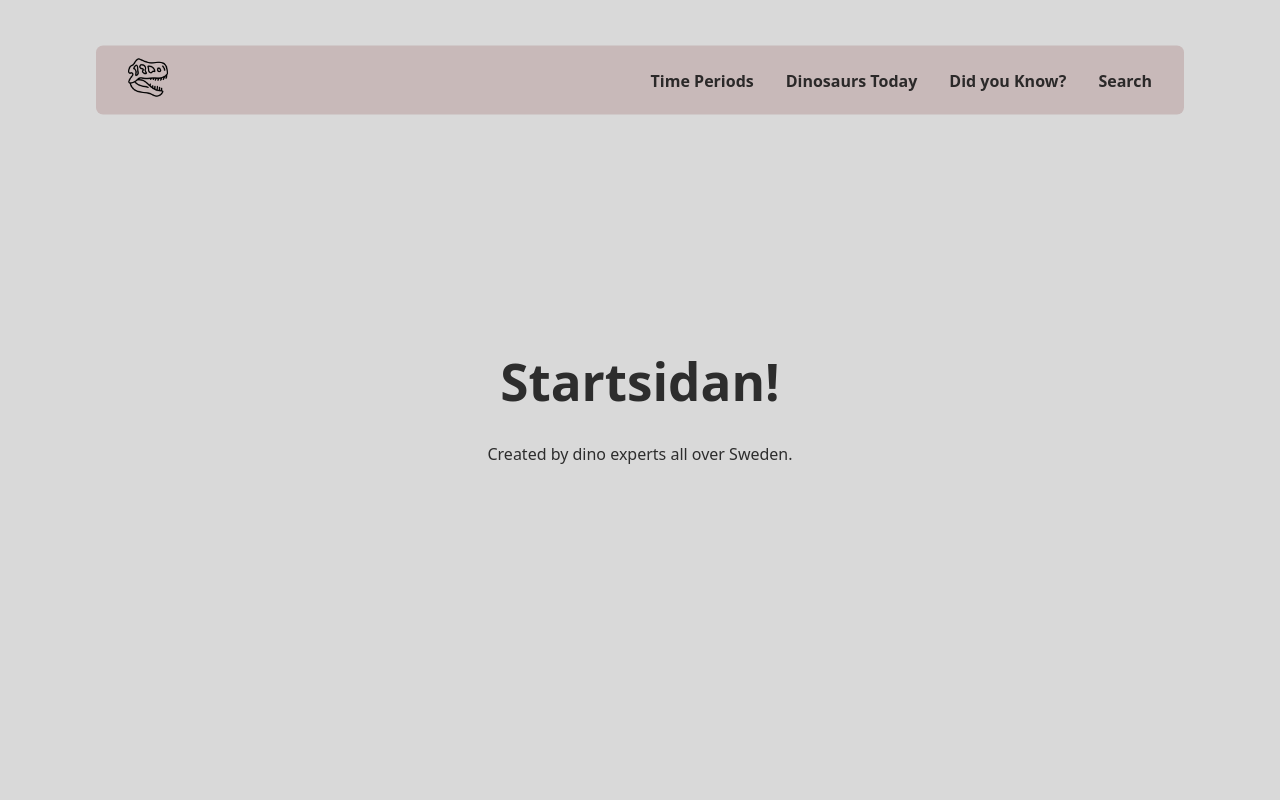
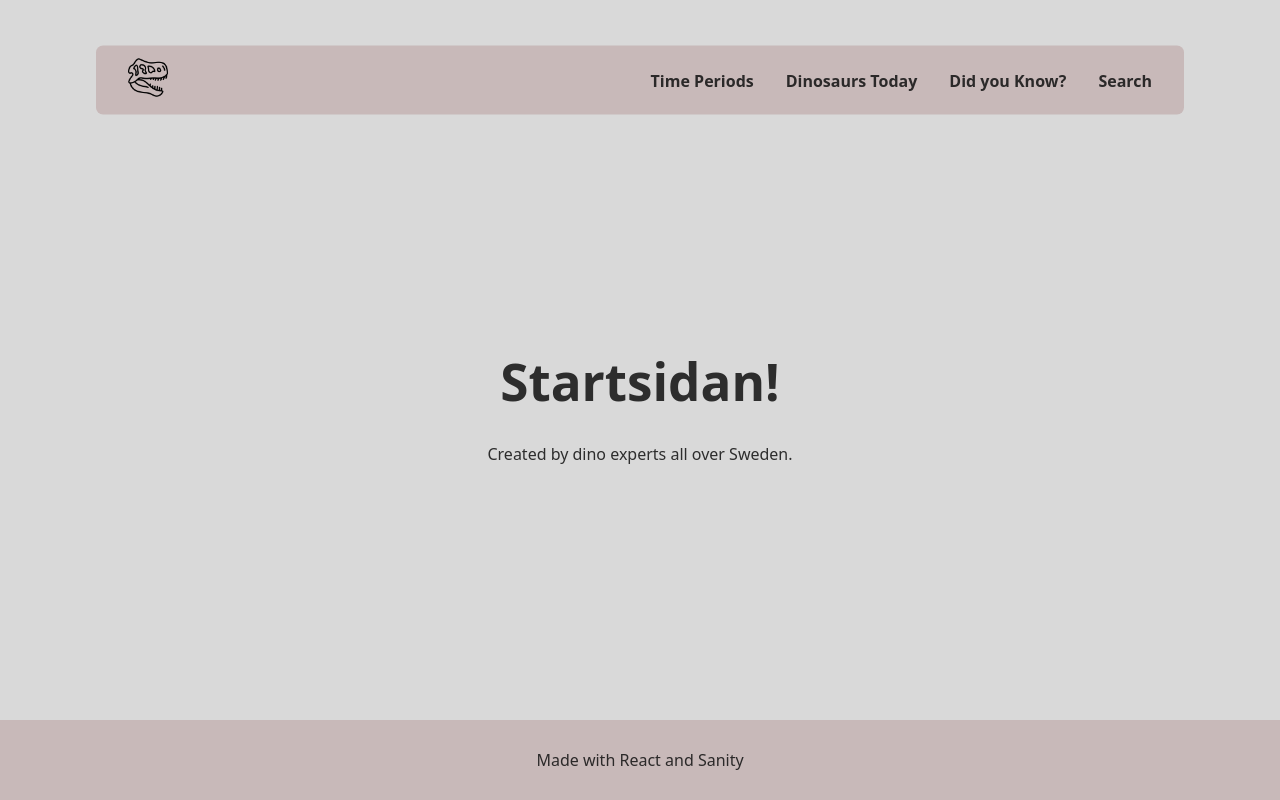
Before and after one commit to williamwestergard/Sanity-react-gruppuppgift, a React (Vite) app in the folder frontend/: page / in a window 1280 px wide. Built offline with nearby package versions, Linux system fonts and the light colour scheme.

Commit message:
Initial commit

```diff
--- a/frontend/src/App.jsx
+++ b/frontend/src/App.jsx
@@ -1,5 +1,6 @@
 import "./App.css";
 import Navbar from "./components/navbar/Navbar";
+import Footer from "./components/footer/Footer";
 
 function App() {
   return (
@@ -7,6 +8,8 @@ function App() {
       <Navbar />
       <h1> Startsidan! </h1>
       <p>Created by dino experts all over Sweden.</p>
+
+      <Footer />
     </>
   );
 }
--- /dev/null
+++ b/frontend/src/components/footer/Footer.jsx
@@ -0,0 +1,15 @@
+import "./footer.css";
+
+const Footer = () => {
+  return (
+    <>
+      <section id="footer-content">
+        <article className="footer-container">
+          <p> Made with React and Sanity </p>
+        </article>
+      </section>
+    </>
+  );
+};
+
+export default Footer;
--- /dev/null
+++ b/frontend/src/components/footer/footer.css
@@ -0,0 +1,13 @@
+#footer-content {
+  position: absolute;
+  top: 95%;
+  left: 50%;
+  transform: translate(-50%, -50%);
+  bottom: 0;
+  width: 100%;
+  height: 10vh;
+  display: flex;
+  flex-direction: column;
+  justify-content: center;
+  background-color: var(--beige);
+}
```
